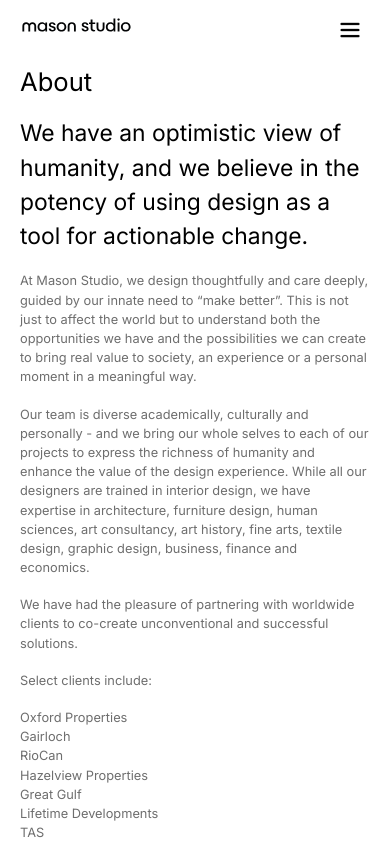
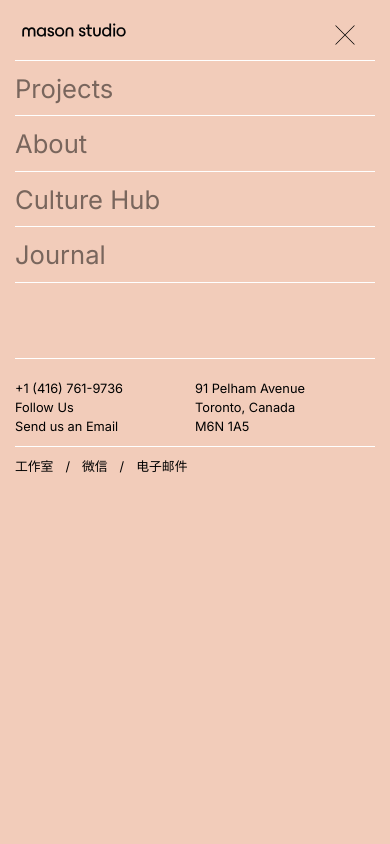
Before and after one commit to techloset/Talha-masoWebApp, a Next.js app: page /pages/about in a window 390 px wide. Shown: the top 844 px of the page. Built offline with nearby package versions, Linux system fonts and the light colour scheme.

Commit message:
done with thw mobile responsiveness

```diff
--- a/app/(component)/header/header.js
+++ b/app/(component)/header/header.js
@@ -7,7 +7,7 @@
 
 const header = () => {
 
-    const [navbar, setNavbar] = useState(false)
+    const [navbar, setNavbar] = useState(true)
     return (
         <div className='   '>
 
@@ -17,55 +17,68 @@
                     navbar ? (
                         <div className='  bg-[#F2CCBA] w-full h-screen  '>
 
-                            <div className=' flex justify-around items-center px-[8px] '>
+                            <div className=' flex justify-around   items-center px-[20px] '>
                                 {/* mason logo */}
-                                <div>
-                                    <Image src='/images/mason.svg' height='100' width='100' />
+                                <div className=''>
+                                    <Link href='/' >  <Image src='/images/mason.svg' alt="mason logo" height='100' width='100' className=' cursor-pointer w-[70%] ' /> </Link>
+                                </div>
+
+                                <div className=' w-[100%] flex justify-end mt-[10px]  p-[15px]' >
+                                    <Image onClick={() => setNavbar(!navbar)} src='/images/cross.svg' width='100' height='100' className='  w-[20px] h-[20px] cursor-pointer  ' />
+
                                 </div>
 
 
-                                <div className=' w-[50%] flex justify-end mt-[10px] p-[10px] ' >
+                                {/* <div className=' w-[50%] flex justify-end mt-[10px] p-[10px] ' >
                                     <Image onClick={() => setNavbar(!navbar)} src='/images/cross.svg' width='100' height='100' className='  w-[20px] h-[20px] cursor-pointer  ' />
-                                </div>
+                                </div> */}
 
                             </div>
 
                             <ul className='   px-[15px] '>
 
-                                <div className='border-t-[1px] border-gray '></div>
-                                <Link href='/pages/projects' onClick={() => setNavbar(!navbar)}> <li className='text-[25.6px] mt-[9px] mb-[7px] text-[#00000080] '>Projects</li> </Link>
+                                {/* horiozntal line */}
+                                <div className='border-t-[1px] border-white '></div>
 
-                                <div className='border-t-[1px] border-gray '></div>
+                                <div className='sm:flex   '>
+                                    <Link href='/pages/projects' onClick={() => setNavbar(!navbar)} className=' sm:w-[50%]'> <li className='text-[25.6px] mt-[9px] mb-[7px] text-[#00000080] '>Projects</li> </Link>
 
-                                <Link href='/pages/about' onClick={() => setNavbar(!navbar)}> <li className='text-[25.6px] mt-[9px] mb-[7px] text-[#00000080]' > About</li> </Link>
+                                    <div className='border-t-[1px] border-white sm:hidden'>  </div>
 
-                                <div className='border-t-[1px] border-gray '></div>
+                                    <Link href='/pages/about' onClick={() => setNavbar(!navbar)} className=' sm:w-[50%]'> <li className='  text-[25.6px] mt-[9px] mb-[7px] text-[#00000080]' > About</li> </Link>
+                                </div>
 
-                                <Link href='/pages/culturalhub' onClick={() => setNavbar(!navbar)}>  <li className='text-[25.6px] mt-[9px] mb-[7px] text-[#00000080]' >Culture Hub</li> </Link>
+                                {/* horizontal line */}
+                                <div className='border-t-[1px] border-white '></div>
 
-                                <div className='border-t-[1px] border-gray '></div>
+                                <div className='sm:flex '>
+                                    <Link href='/pages/culturalhub' onClick={() => setNavbar(!navbar)} className=' sm:w-[50%]'>  <li className='text-[25.6px] mt-[9px] mb-[7px] text-[#00000080]' >Culture Hub</li> </Link>
 
-                                <Link href='/pages/journal' onClick={() => setNavbar(!navbar)}> <li className='text-[25.6px]  mt-[9px] mb-[7px] text-[#00000080]  ' >Journal</li> </Link>
+                                    <div className='border-t-[1px] border-white sm:hidden'></div>
 
-                                <div className='border-t-[1px] border-gray '></div>
+                                    <Link href='/pages/journal' onClick={() => setNavbar(!navbar)} className=' sm:w-[50%]'> <li className='text-[25.6px]  mt-[9px] mb-[7px] text-[#00000080]  ' >Journal</li> </Link>
+                                </div>
+
+                                {/* horizontal line */}
+                                <div className='border-t-[1px] border-white '></div>
 
 
 
                                 {/* footer */}
 
-                                <div className=' text-[12.8px] pt-[25px]    '>
+                                <div className=' text-[12.8px] pt-[25px]   sm:mt-[120px]'>
 
-                                    <div className='border-t-[1px] border-gray  mt-[50px]  '></div>
+                                    <div className='border-t-[1px] border-white  mt-[50px] sm:w-[45%] S'></div>
 
-                                    <div className='flex justify-start  mt-[20px] '>
+                                    <div className='flex justify-start   mt-[20px] '>
 
-                                        <div className=' w-[50%] text-[#000000]'>
+                                        <div className='sm:absolute sm:right-[15px] sm:bottom-[135px] sm:w-[45%] S w-[50%] text-[#000000]'>
                                             <p className=''>+1 (416) 761-9736 </p>
                                             <p >Follow Us </p>
                                             <p>Send us an Email </p>
                                         </div>
 
-                                        <div className='  text-[#000000]'>
+                                        <div className='sm:w-[45%] sm:absolute sm:left-3 sm:bottom-[85px]S  text-[#000000]'>
                                             <p className=''>91 Pelham Avenue</p>
                                             <p >Toronto, Canada</p>
                                             <p>M6N 1A5</p>
@@ -73,9 +86,9 @@
 
                                     </div>
 
-                                    <div className='border-t-[1px] border-gray mt-[10px]'></div>
+                                    <div className='border-t-[1px] border-white mt-[10px] sm:w-[45%] sm:absolute sm:right-[17px]'></div>
 
-                                    <div className='flex gap-3 mt-[10px]'>
+                                    <div className='flex gap-3 mt-[10px] sm:absolute sm:right-[15px] sm:bottom-[100px] sm:w-[45%] S'>
                                         <p>工作室</p>
                                         <p>/</p>
                                         <p>微信</p>
```
